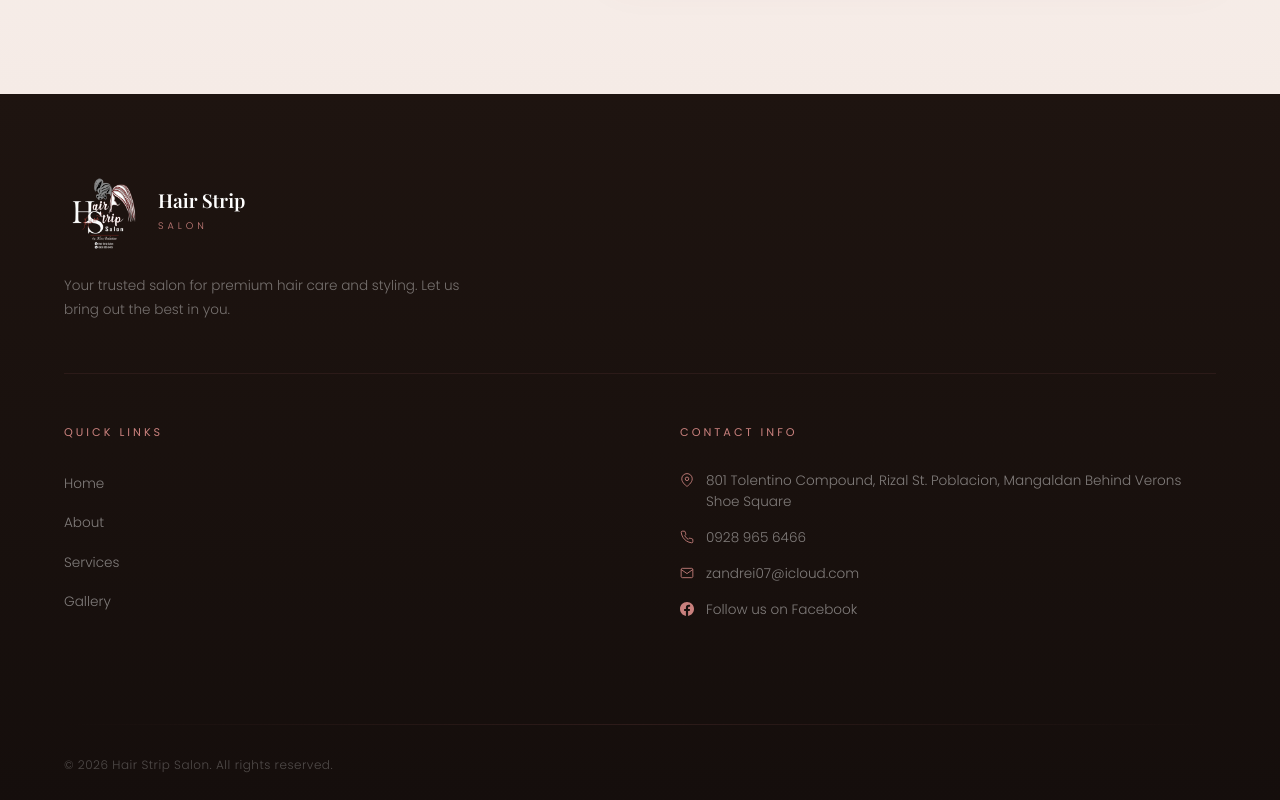
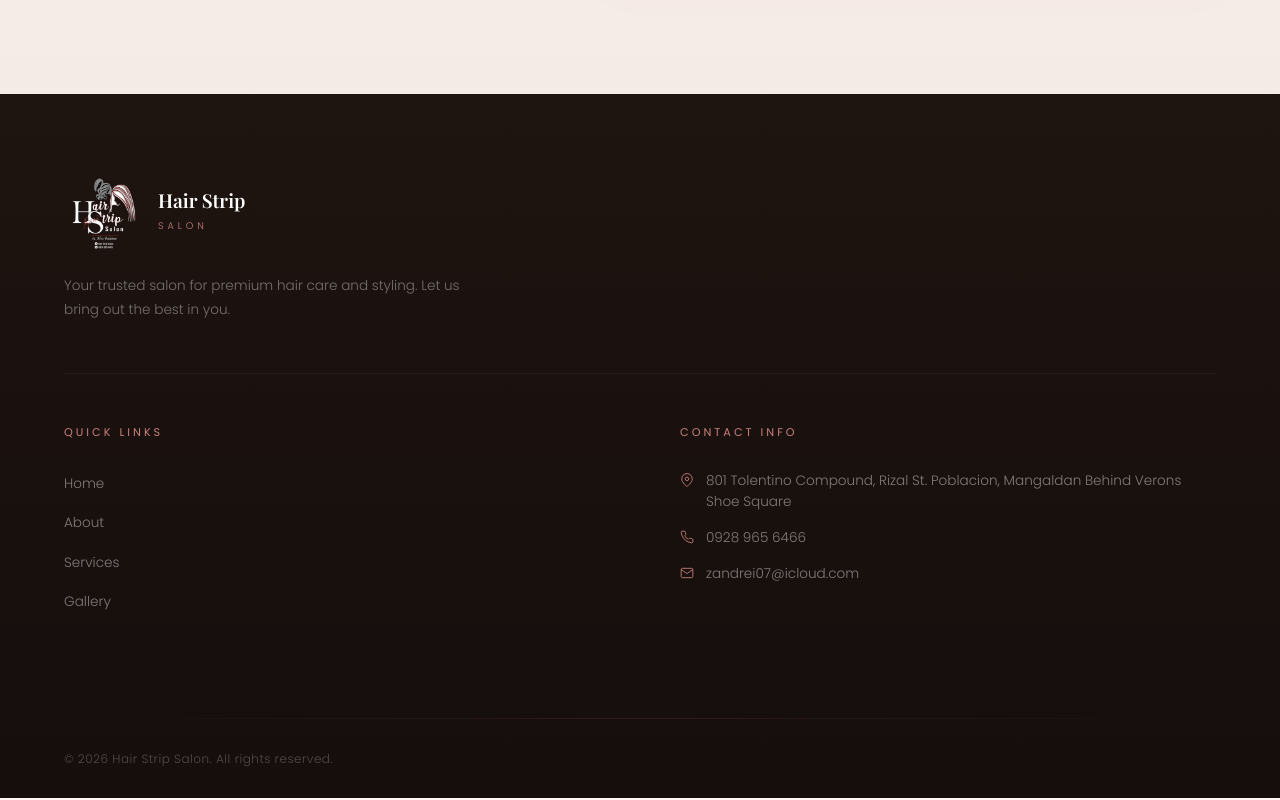
Before and after one commit to ambosh22/Hairstrip, a React (Vite) app: page / in a window 1280 px wide. Shown: the part 4651-5451 px from the top of the page. Built offline with nearby package versions, Linux system fonts and the light colour scheme.

Commit message:
Remove unavailable Facebook link from footer

```diff
--- a/src/components/Footer/Footer.jsx
+++ b/src/components/Footer/Footer.jsx
@@ -53,12 +53,6 @@
                 </svg>
                 <a href="mailto:zandrei07@icloud.com">zandrei07@icloud.com</a>
               </li>
-              <li>
-                <svg width="14" height="14" viewBox="0 0 24 24" fill="currentColor">
-                  <path d="M24 12.073c0-6.627-5.373-12-12-12s-12 5.373-12 12c0 5.99 4.388 10.954 10.125 11.854v-8.385H7.078v-3.47h3.047V9.43c0-3.007 1.792-4.669 4.533-4.669 1.312 0 2.686.235 2.686.235v2.953H15.83c-1.491 0-1.956.925-1.956 1.874v2.25h3.328l-.532 3.47h-2.796v8.385C19.612 23.027 24 18.062 24 12.073z"/>
-                </svg>
-                <a href="https://www.facebook.com/profile.php?id=100063841281984" target="_blank" rel="noopener noreferrer">Follow us on Facebook</a>
-              </li>
             </ul>
           </div>
         </div>
```
